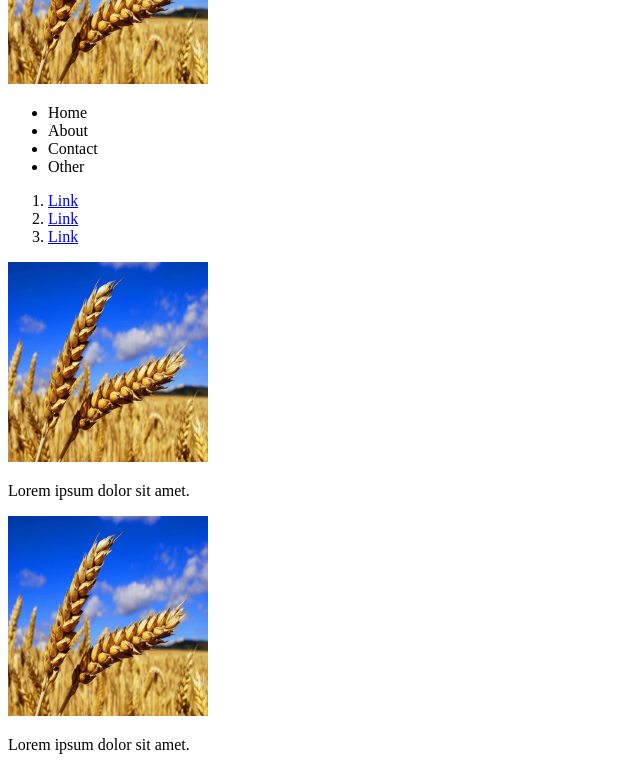
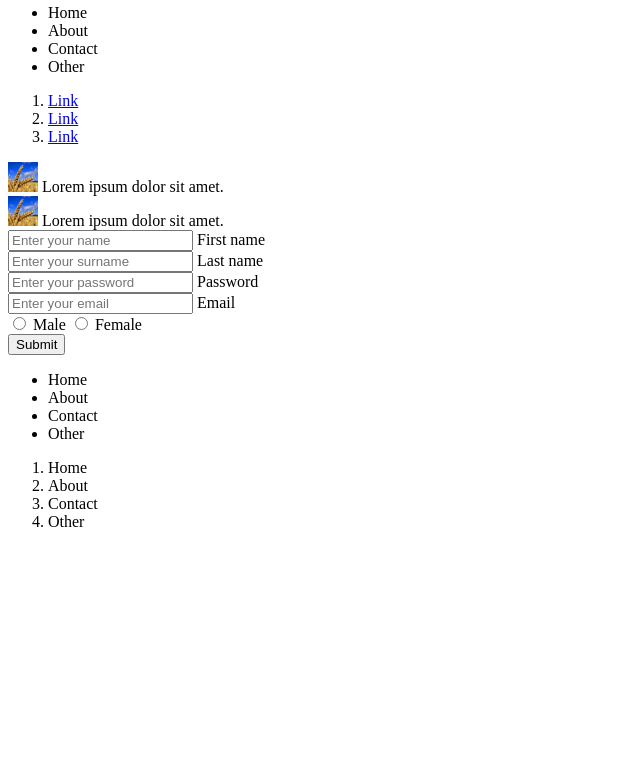
Before and after one commit to avlian-90/ACA_Bootcamp_Classwork, a plain HTML site: page index.html in a window 1280 px wide. Shown: the part 124-892 px from the top of the page, without its empty margins (0-640 px from the left). After the commit the page ends 800 px from the top, so only its background shows below. Drawn offline with Linux system fonts and the light colour scheme.

Commit message:
fix: final changes

```diff
--- a/index.html
+++ b/index.html
@@ -4,12 +4,12 @@
     <meta charset="UTF-8">
     <meta http-equiv="X-UA-Compatible" content="IE=edge">
     <meta name="viewport" content="width=device-width, initial-scale=1.0">
-    <title>Document</title>
+    <title>Classwork</title>
 </head>
 <body>
     <nav>
         <div>
-            <img src="./image.jpeg" width="200px" height="200px">
+            <img src="./image.jpeg" width="100px" height="100px" alt="Logo">
         </div>
         <div>
             <ul>
@@ -30,30 +30,43 @@
         </div>
         <div>
             <div>
-                <img src="./image.jpeg" width="200px" height="200px">
-                <p>Lorem ipsum dolor sit amet.</p>
+                <img src="./image.jpeg" width="30px" height="30px" alt="Pshenica">
+                <span>Lorem ipsum dolor sit amet.</span>
             </div>
             <div>
-                <img src="./image.jpeg" width="200px" height="200px">
-                <p>Lorem ipsum dolor sit amet.</p>
+                <img src="./image.jpeg" width="30px" height="30px" alt="Pshenica">
+                <span>Lorem ipsum dolor sit amet.</span>
             </div>
         </div>
     </header>
     <main>
         <form action="" method="post">
+            <div>
                 <input type="text" id="firstName" name="firstName" placeholder="Enter your name">
                 <label for="firstName">First name</label>
+            </div>
+            <div>
                 <input type="text" id="lastName" name="lastName" placeholder="Enter your surname">
                 <label for="lastName">Last name</label>
+            </div>
+            <div>
                 <input type="password" id="pass" name="password" placeholder="Enter your password">
                 <label for="pass">Password</label>
+            </div>
+            <div>
                 <input type="email" id="email" name="email" placeholder="Enter your email">
                 <label for="email">Email</label>
+            </div>
+
             <input type="radio" id="male" name="gender" value="male">
             <label for="male">Male</label>
+
             <input type="radio" id="female" name="gender" value="female">
             <label for="female">Female</label>
+
+            <div>
                 <input type="submit" value="Submit">
+            </div>
         </form>
     </main>
     <footer>
```
Lines whose indentation alone changed are shown as unchanged.
